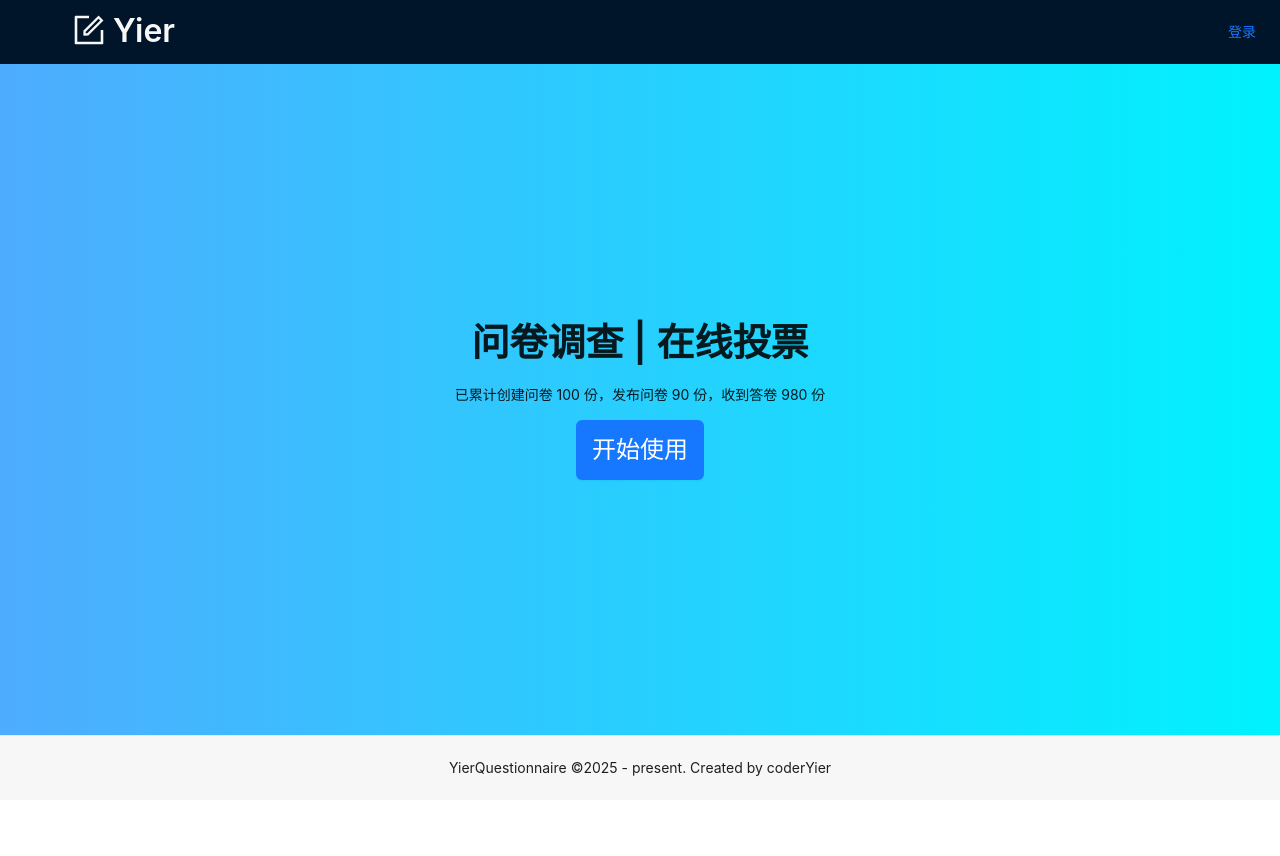
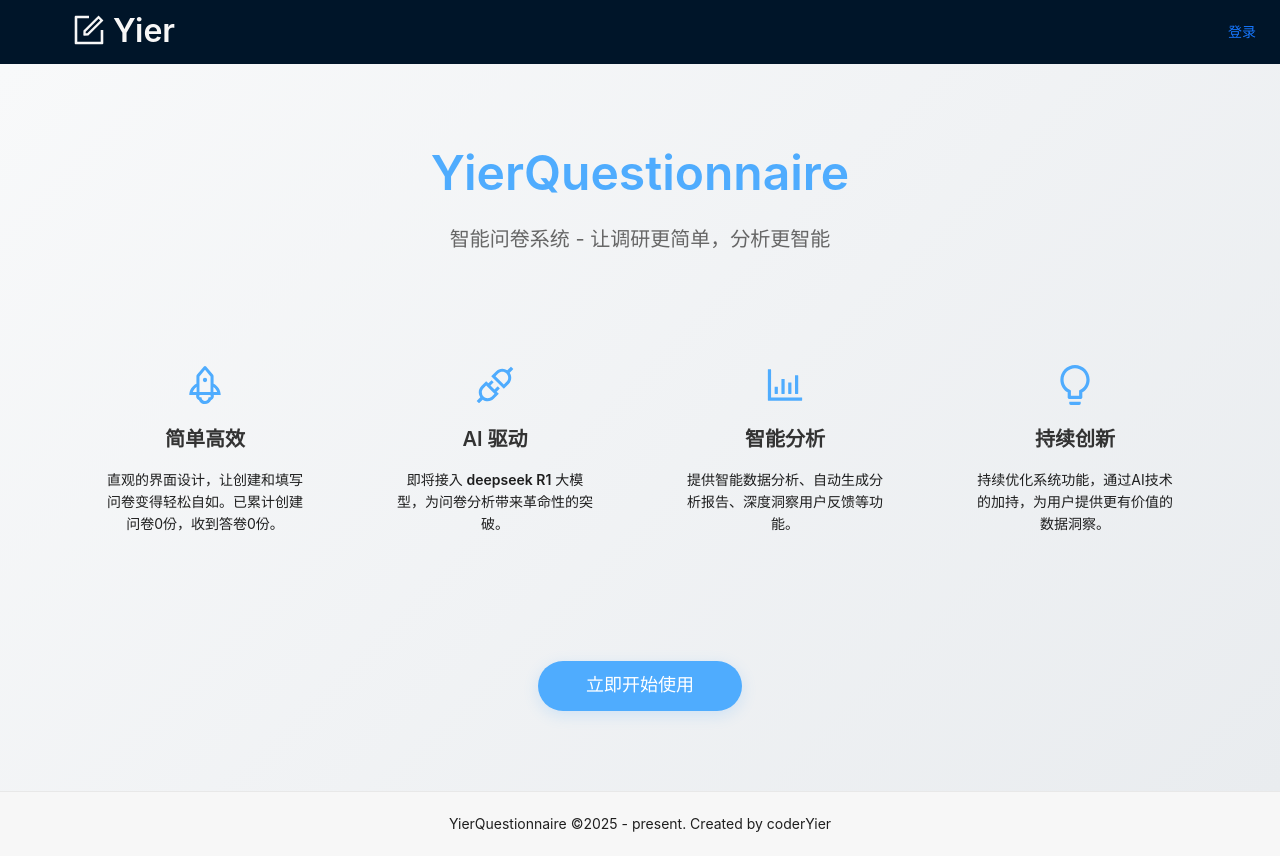
Before and after one commit to Yinkouxi/Yier-AI-questionnaire-fronter, a React (Create React App) app: page / in a window 1280 px wide. Before the commit the page ends 800 px from the top, so only its background shows below. Built offline with nearby package versions, Linux system fonts and the light colour scheme; no server answers; what redux-undo would draw is missing.

Commit message:
feat: 优化首页

```diff
--- a/src/pages/Home.module.scss
+++ b/src/pages/Home.module.scss
@@ -1,17 +1,96 @@
 .container {
-    height: calc(100vh - 64px - 65px);
+    min-height: calc(100vh - 64px - 65px);
+    background: linear-gradient(135deg, #f8f9fa 0%, #e9ecef 100%);
     display: flex;
-    flex-direction: column;
     justify-content: center;
     align-items: center;
-    background-image: linear-gradient(to right, #4facfe 0%, #00f2fe 100%);
+    padding: 40px 20px;
+}
 
-    .info {
-        text-align: center;
+.content {
+    max-width: 1200px;
+    width: 100%;
+    background: transparent;
+    padding: 40px;
+}
 
-        button {
-            height: 60px;
-            font-size: 24px;
+.header {
+    text-align: center;
+    margin-bottom: 80px;
+
+    h1 {
+        margin-bottom: 16px !important;
+        color: #4facfe;
+        font-size: 48px !important;
+    }
+
+    h3 {
+        font-weight: normal !important;
+        color: #666 !important;
+        font-size: 20px !important;
+    }
+}
+
+.features {
+    display: grid;
+    grid-template-columns: repeat(auto-fit, minmax(250px, 1fr));
+    gap: 40px;
+    margin-bottom: 80px;
+}
+
+.feature {
+    text-align: center;
+    padding: 32px 24px;
+    transition: all 0.3s ease;
+    background: transparent;
+
+    &:hover {
+        transform: translateY(-5px);
+
+        .icon {
+            transform: scale(1.1);
+            color: #00f2fe;
+        }
+    }
+
+    .icon {
+        font-size: 40px;
+        color: #4facfe;
+        margin-bottom: 20px;
+        transition: all 0.3s ease;
+    }
+
+    h4 {
+        margin-bottom: 16px !important;
+        font-size: 20px !important;
+        color: #333;
+    }
+
+    p {
+        color: #666;
+        margin-bottom: 0 !important;
+        line-height: 1.8;
+        font-size: 15px;
+    }
+}
+
+.action {
+    text-align: center;
+
+    button {
+        height: 50px;
+        padding: 0 48px;
+        font-size: 18px;
+        border-radius: 25px;
+        background: #4facfe;
+        border: none;
+        box-shadow: 0 4px 15px rgba(79, 172, 254, 0.2);
+        transition: all 0.3s ease;
+
+        &:hover {
+            transform: translateY(-2px);
+            box-shadow: 0 6px 20px rgba(79, 172, 254, 0.3);
+            background: #4facfe;
         }
     }
 }
--- a/src/pages/Home.tsx
+++ b/src/pages/Home.tsx
@@ -3,11 +3,14 @@ import { useNavigate } from 'react-router-dom'
 import { Button, Typography } from 'antd'
 import { MANAGE_INDEX_PATHNAME } from '../router'
 import styles from './Home.module.scss'
+import { RocketOutlined, ApiOutlined, BarChartOutlined, BulbOutlined } from '@ant-design/icons'
+import { getPlatformStats } from '../services/stat'
+import { useRequest } from 'ahooks'
 
 // import axios from 'axios'
 // import '../_mock/index.ts'
 
-const { Title, Paragraph } = Typography
+const { Title, Paragraph, Text } = Typography
 
 const Home: FC = () => {
   const nav = useNavigate()
@@ -37,14 +40,55 @@ const Home: FC = () => {
   //   })
   // }
 
+  // 获取平台统计数据
+  const { data = { totalQuestions: 0, totalAnswers: 0 } } = useRequest(getPlatformStats)
+
   return (
     <div className={styles.container}>
-      <div className={styles.info}>
-        <Title>问卷调查 | 在线投票</Title>
-        <Paragraph>已累计创建问卷 100 份，发布问卷 90 份，收到答卷 980 份</Paragraph>
-        <div>
-          <Button type="primary" onClick={() => nav(MANAGE_INDEX_PATHNAME)}>
-            开始使用
+      <div className={styles.content}>
+        <div className={styles.header}>
+          <Title level={1}>YierQuestionnaire</Title>
+          <Title level={3} type="secondary">
+            智能问卷系统 - 让调研更简单，分析更智能
+          </Title>
+        </div>
+
+        <div className={styles.features}>
+          <div className={styles.feature}>
+            <RocketOutlined className={styles.icon} />
+            <Title level={4}>简单高效</Title>
+            <Paragraph>
+              直观的界面设计，让创建和填写问卷变得轻松自如。已累计创建问卷{data.totalQuestions}
+              份，收到答卷{data.totalAnswers}份。
+            </Paragraph>
+          </div>
+
+          <div className={styles.feature}>
+            <ApiOutlined className={styles.icon} />
+            <Title level={4}>AI 驱动</Title>
+            <Paragraph>
+              即将接入 <Text strong>deepseek R1</Text> 大模型，为问卷分析带来革命性的突破。
+            </Paragraph>
+          </div>
+
+          <div className={styles.feature}>
+            <BarChartOutlined className={styles.icon} />
+            <Title level={4}>智能分析</Title>
+            <Paragraph>提供智能数据分析、自动生成分析报告、深度洞察用户反馈等功能。</Paragraph>
+          </div>
+
+          <div className={styles.feature}>
+            <BulbOutlined className={styles.icon} />
+            <Title level={4}>持续创新</Title>
+            <Paragraph>
+              持续优化系统功能，通过AI技术的加持，为用户提供更有价值的数据洞察。
+            </Paragraph>
+          </div>
+        </div>
+
+        <div className={styles.action}>
+          <Button type="primary" size="large" onClick={() => nav(MANAGE_INDEX_PATHNAME)}>
+            立即开始使用
           </Button>
         </div>
       </div>
--- a/src/services/stat.ts
+++ b/src/services/stat.ts
@@ -19,3 +19,14 @@ export async function getComponentStatService(
   const data = (await axios.get(url)) as ResDataType
   return data
 }
+
+// 获取平台总问卷数和总答卷数
+type platformStatType = {
+  totalQuestions: number
+  totalAnswers: number
+}
+export async function getPlatformStats(): Promise<platformStatType> {
+  const url = `/api/stat/platform/overview`
+  const data = (await axios.get(url)) as platformStatType
+  return data
+}
```
